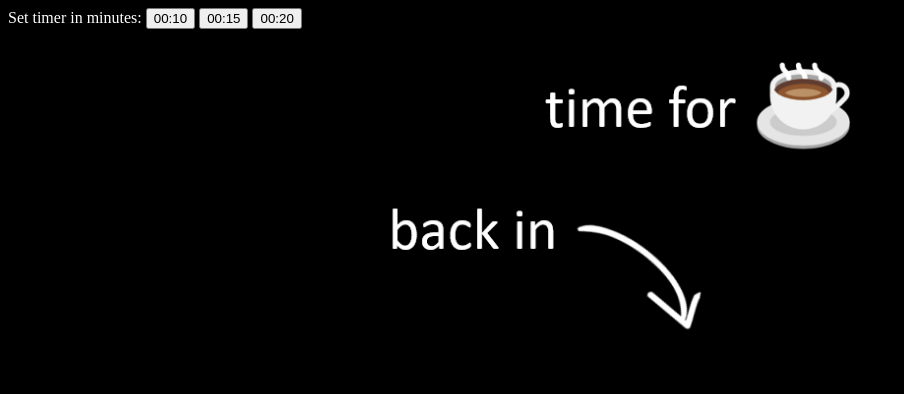
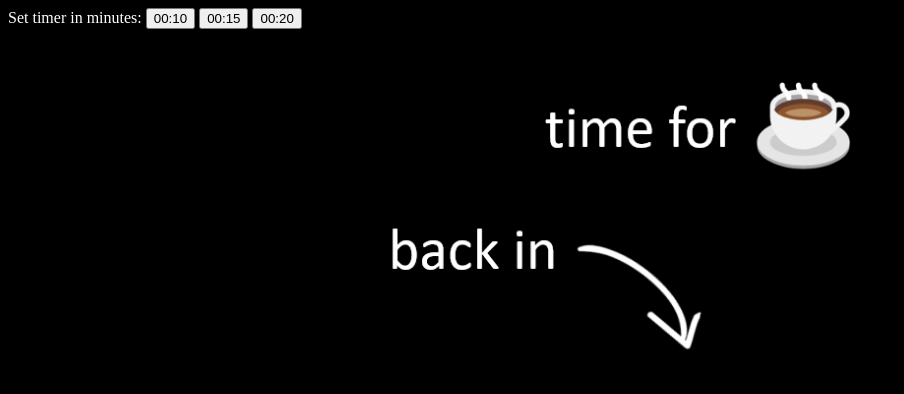
Before and after one commit to rajbos/html-timer, a plain HTML site: page index.html in a window 1280 px wide. Shown: the top 394 px of the page, without its empty margins (0-904 px from the left). Drawn offline with Linux system fonts and the light colour scheme.

Commit message:
Prevent background overlap with buttons

```diff
--- a/index.html
+++ b/index.html
@@ -10,6 +10,7 @@
                 background-size: cover;
                 background-color: black;
                 background-repeat: no-repeat;
+                background-position-y: 20px;
             }
 
             #myCanvas {
```
